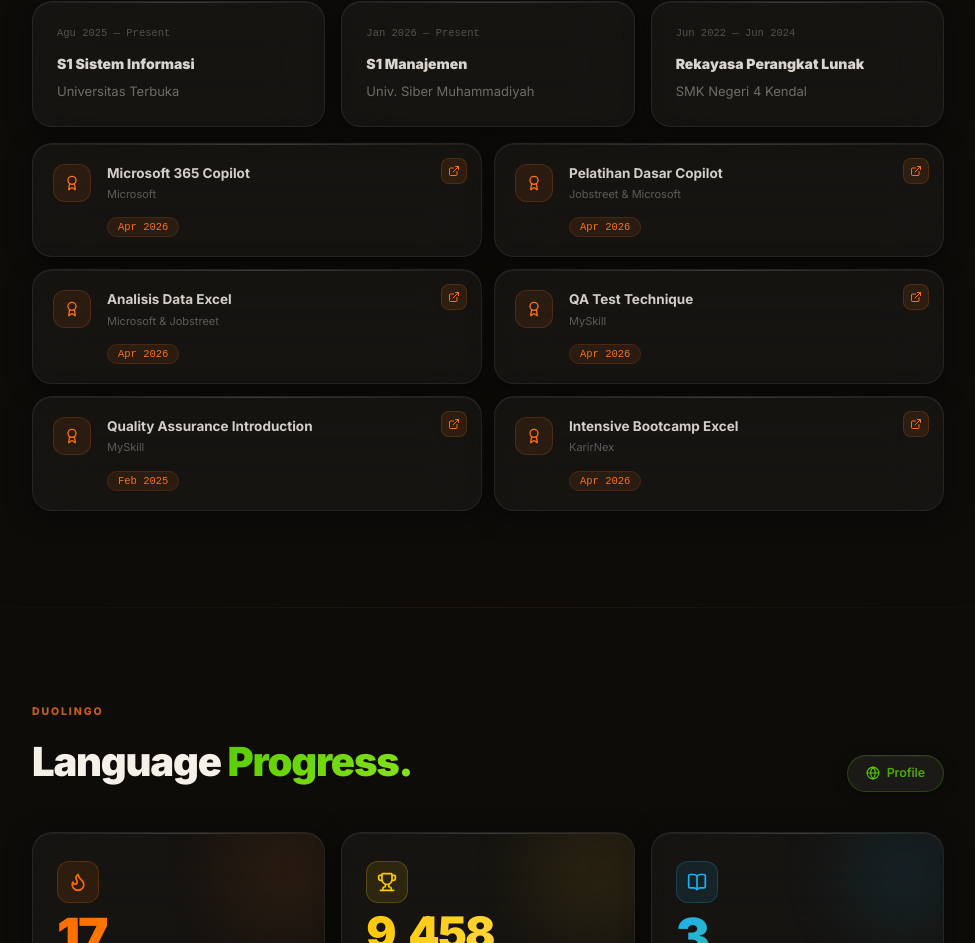
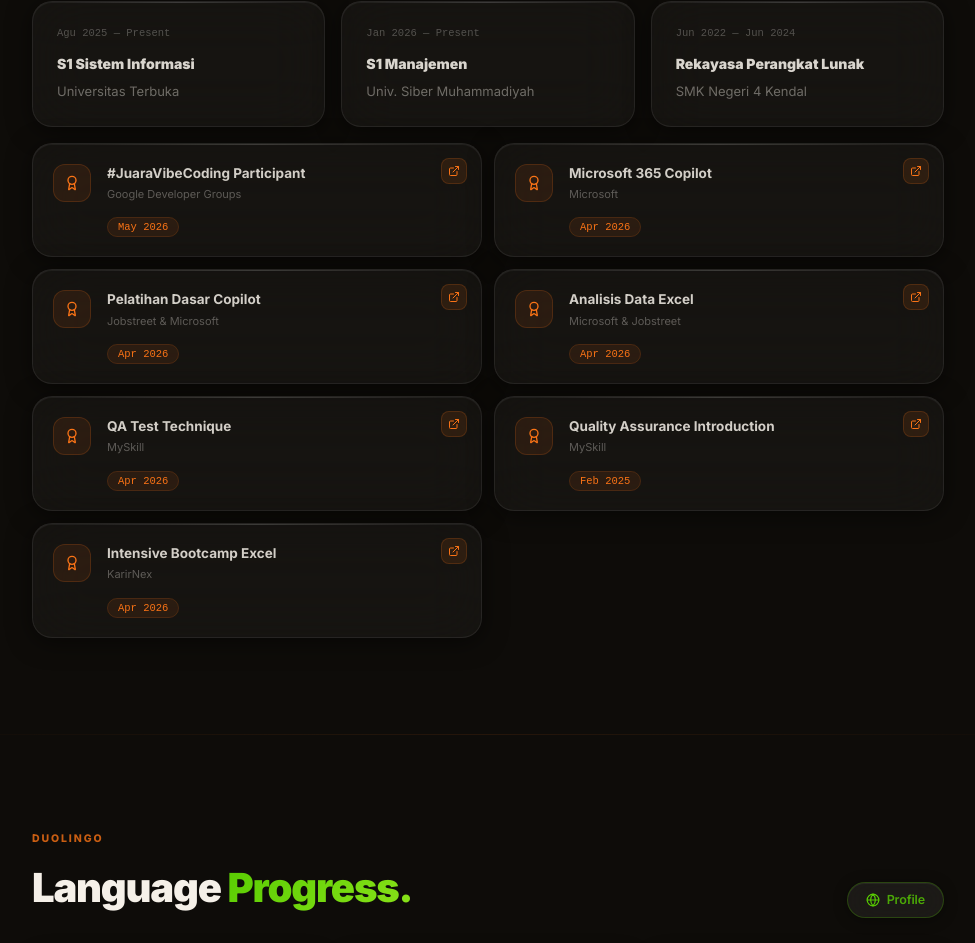
Before and after one commit to aprilliobintang284/portfolio-aprillio, a Next.js app: page / in a window 1280 px wide. Shown: the part 2975-3918 px from the top of the page, without its empty margins (152-1127 px from the left). Built offline with nearby package versions, Linux system fonts and the light colour scheme; no server answers.

Commit message:
add new sertif

```diff
--- a/app/page.tsx
+++ b/app/page.tsx
@@ -340,6 +340,7 @@
     {yr:"Jun 2022 — Jun 2024",title:"Rekayasa Perangkat Lunak",school:"SMK Negeri 4 Kendal",href:"https://smkn4kendal.sch.id"},
   ];
   const certs=[
+    {t:"#JuaraVibeCoding Participant",i:"Google Developer Groups",d:"May 2026",f:"/cert-googlevibecode.pdf"},
     {t:"Microsoft 365 Copilot",i:"Microsoft",d:"Apr 2026",f:"/cert-copilot.pdf"},
     {t:"Pelatihan Dasar Copilot",i:"Jobstreet & Microsoft",d:"Apr 2026",f:"/cert-jobstreet-copilot.pdf"},
     {t:"Analisis Data Excel",i:"Microsoft & Jobstreet",d:"Apr 2026",f:"/cert-excel.pdf"},
```
Also changed, not shown: 1 other file (tests, documents, lock files or other folders).
